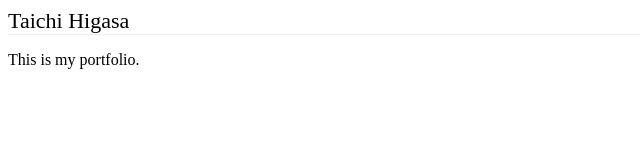
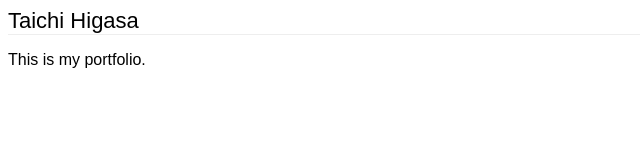
Before and after one commit to higasun/higasun.github.io, a plain HTML site: page index.html in a window 1280 px wide. Shown: the full height of the page, 0-640 px from the left. Drawn offline with Linux system fonts and the light colour scheme.

Commit message:
change font-family

```diff
--- a/css/styles.css
+++ b/css/styles.css
@@ -1,4 +1,8 @@
 @charset "utf-8";
+
+body {
+  font-family: 'Fira Sans', 'a-otf-gothic-bbb-pr6n', sans-serif;
+}
 
 h1 {
   margin: 0;
```
